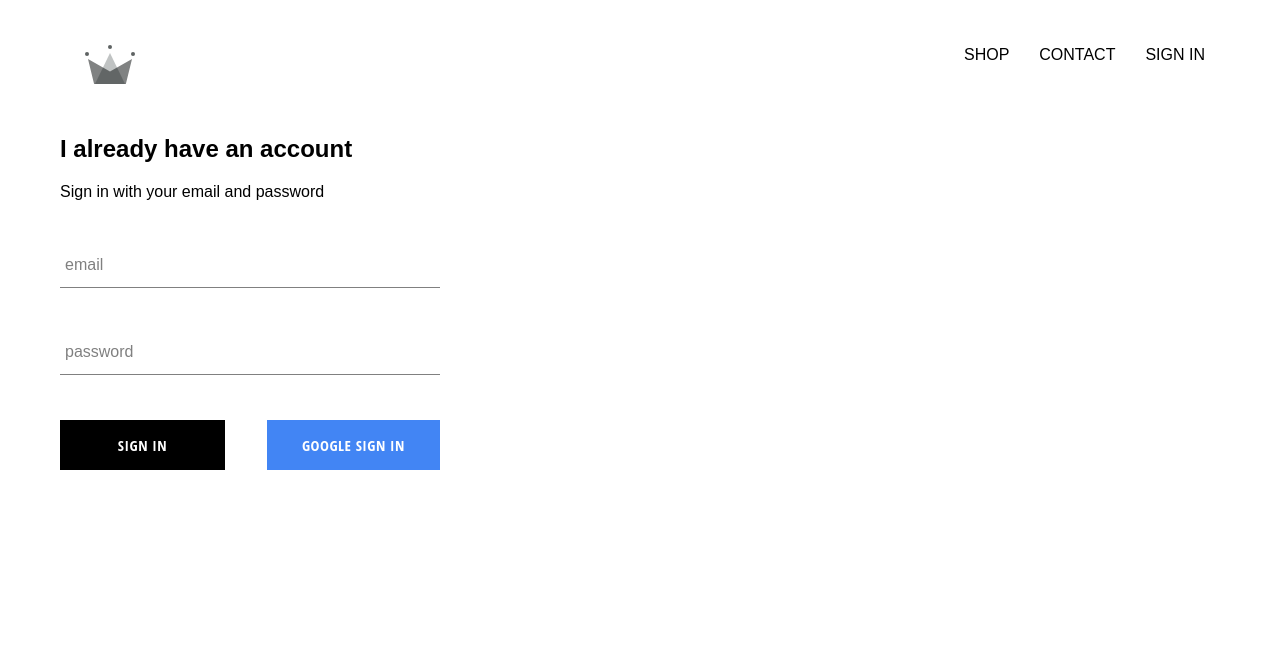
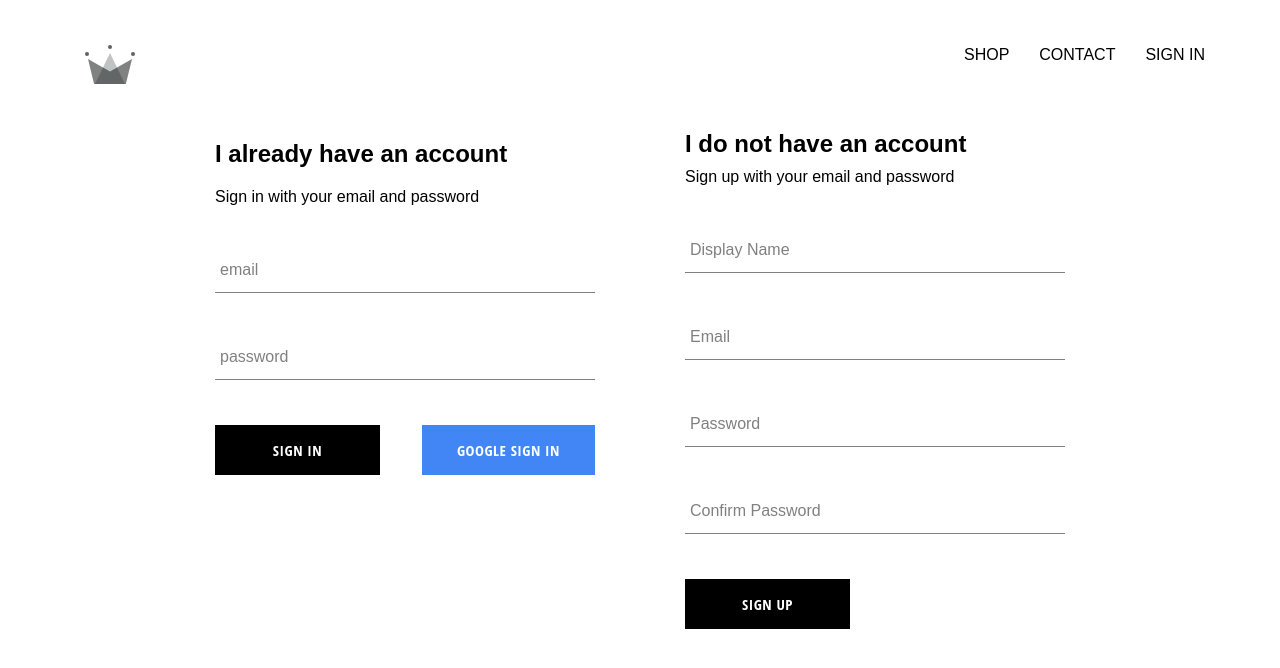
Before and after one commit to BrianNjau/trends-clothing, a React (Create React App) app: page /signin in a window 1280 px wide. Shown: the top 668 px of the page. Built offline with nearby package versions, Linux system fonts and the light colour scheme; no server answers; a web font is replaced by a local one.

Commit message:
Implemented firebase utils, included ability to store authenticated users into firestore database

```diff
--- a/src/App.js
+++ b/src/App.js
@@ -1,48 +1,59 @@
-import React from 'react';
-import {Switch, Route} from 'react-router-dom';
+import React from "react";
+import { Switch, Route } from "react-router-dom";
 
-import './App.css';
+import "./App.css";
 
-import HomePage from './pages/homepage/homepage.component';
-import ShopPage from './pages/shop/shop.component';
-import Header from './components/header/header.component';
-import SignInAndSignUpPage from './pages/sign-in-and-sign-up/sign-in-and-sign-up.component';
-import {auth} from './firebase/firebase.utils';
+import HomePage from "./pages/homepage/homepage.component";
+import ShopPage from "./pages/shop/shop.component";
+import Header from "./components/header/header.component";
+import SignInAndSignUpPage from "./pages/sign-in-and-sign-up/sign-in-and-sign-up.component";
+import { auth, createUserProfileDocument } from "./firebase/firebase.utils";
 
-
-class App extends React.Component{
-  constructor(){
+class App extends React.Component {
+  constructor() {
     super();
     this.state = {
-      currentUser:null
+      currentUser: null,
     };
   }
   unsubscribeFromAuth = null;
 
-  componentDidMount(){
-   this.unsubscribeFromAuth = auth.onAuthStateChanged(user => {
-      this.setState({currentUser:user});
-      console.log(user);
+  componentDidMount() {
+    this.unsubscribeFromAuth = auth.onAuthStateChanged(async (userAuth) => {
+      if (userAuth) {
+        const userRef = await createUserProfileDocument(userAuth);
 
+        userRef.onSnapshot((snapShot) => {
+          this.setState({
+            currentUser: {
+              id: snapShot.id,
+              ...snapShot.data(),
+            },
+          });
+          console.log(this.state);
+        });
+      } else {
+        this.setState({ currentUser: userAuth });
+      }
     });
   }
 
-  componentWillUnmount(){
+  componentWillUnmount() {
     this.unsubscribeFromAuth();
   }
 
-  render()
-  {return (
+  render() {
+    return (
       <div>
         <Header currentUser={this.state.currentUser} />
         <Switch>
-      <Route exact path='/' component={HomePage} />
-      <Route exact path='/shop' component={ShopPage} />
-      <Route path='/signin' component={SignInAndSignUpPage}/>
-
+          <Route exact path="/" component={HomePage} />
+          <Route exact path="/shop" component={ShopPage} />
+          <Route path="/signin" component={SignInAndSignUpPage} />
         </Switch>
       </div>
-  );}
+    );
+  }
 }
 
 export default App;
--- /dev/null
+++ b/src/components/sign-up/sign-up.component.jsx
@@ -0,0 +1,95 @@
+import React from "react";
+
+import FormInput from "../../components/form-input/form-input.component";
+
+import CustomButton from "../custom-button/custom-button.component";
+
+import { auth, createUserProfileDocument } from "../../firebase/firebase.utils";
+
+import "./sign-up.styles.scss";
+
+class SignUp extends React.Component {
+  constructor() {
+    super();
+    this.state = {
+      displayName: "",
+      email: "",
+      password: "",
+      confirmPassword: "",
+    };
+  }
+  handleSubmit = async (event) => {
+    event.preventDefault();
+    const { displayName, email, password, confirmPassword } = this.state;
+    if (password !== confirmPassword) {
+      alert("Passwords don't match");
+      return;
+    }
+    try {
+      const { user } = await auth.createUserWithEmailAndPassword(
+        email,
+        password
+      );
+
+      await createUserProfileDocument(user, { displayName });
+      this.setState({
+        displayName: "",
+        email: "",
+        password: "",
+        confirmPassword: "",
+      });
+    } catch (error) {
+      console.error(error);
+    }
+  };
+
+  handleChange = (event) => {
+    const { name, value } = event.target;
+    this.setState({ [name]: value });
+  };
+  render() {
+    const { displayName, email, password, confirmPassword } = this.state;
+    return (
+      <div className="sign-up">
+        <h2 className="title">I do not have an account</h2>
+        <span>Sign up with your email and password</span>
+        <form className="sign-up-form" onSubmit={this.handleSubmit}>
+          <FormInput
+            type="text"
+            name="displayName"
+            value={displayName}
+            onChange={this.handleChange}
+            label="Display Name"
+            required
+          ></FormInput>
+          <FormInput
+            type="email"
+            name="email"
+            value={email}
+            onChange={this.handleChange}
+            label="Email"
+            required
+          ></FormInput>
+          <FormInput
+            type="password"
+            name="password"
+            value={password}
+            onChange={this.handleChange}
+            label="Password"
+            required
+          ></FormInput>
+          <FormInput
+            type="password"
+            name="confirmPassword"
+            value={confirmPassword}
+            onChange={this.handleChange}
+            label="Confirm Password"
+            required
+          ></FormInput>
+          <CustomButton type="submit">SIGN UP</CustomButton>
+        </form>
+      </div>
+    );
+  }
+}
+export default SignUp;
--- /dev/null
+++ b/src/components/sign-up/sign-up.styles.scss
@@ -0,0 +1,9 @@
+.sign-up {
+  display: flex;
+  flex-direction: column;
+  width: 380px;
+
+  .title {
+    margin: 10px 0;
+  }
+}
--- a/src/firebase/firebase.utils.js
+++ b/src/firebase/firebase.utils.js
@@ -12,6 +12,33 @@
     appId: "1:851391375328:web:0d9c61d8fd0b1f7f2c6d85"
   };
 
+  export const createUserProfileDocument = async (userAuth, additionalData) =>{
+    if(!userAuth) return ;
+
+    const userRef = firestore.doc(`users/${userAuth.uid}`);
+
+    const snapShot = await userRef.get();
+
+    if(!snapShot.exists){
+      const{displayName, email } = userAuth;
+      const createdAt = new Date();
+
+      try{
+        await userRef.set({
+          displayName,
+          email,
+          createdAt,
+          ...additionalData
+        })
+      }catch(error){
+        console.log('error creating user', error.message);
+      }
+    }
+    return userRef;
+
+
+  }
+
   firebase.initializeApp(config);
 
   export const auth = firebase.auth();
--- a/src/pages/sign-in-and-sign-up/sign-in-and-sign-up.component.jsx
+++ b/src/pages/sign-in-and-sign-up/sign-in-and-sign-up.component.jsx
@@ -1,11 +1,13 @@
-import React from 'react';
+import React from "react";
 
-import './sign-in-and-sign-up.styles.scss';
-import SignIn from '../../components/sign-in/sign-in.component';
+import "./sign-in-and-sign-up.styles.scss";
+import SignIn from "../../components/sign-in/sign-in.component";
+import SignUp from "../../components/sign-up/sign-up.component";
 
 const SignInAndSignUpPage = () => (
-    <div className='sign-in-and-sign-up'>
-    <SignIn/>
-    </div>
-)
+  <div className="sign-in-and-sign-up">
+    <SignIn />
+    <SignUp />
+  </div>
+);
 export default SignInAndSignUpPage;
--- a/src/pages/sign-in-and-sign-up/sign-in-and-sign-up.styles.scss
+++ b/src/pages/sign-in-and-sign-up/sign-in-and-sign-up.styles.scss
@@ -0,0 +1,6 @@
+.sign-in-and-sign-up {
+  width: 850px;
+  display: flex;
+  justify-content: space-between;
+  margin: 30px auto;
+}
```
Lines whose indentation alone changed are shown as unchanged.
